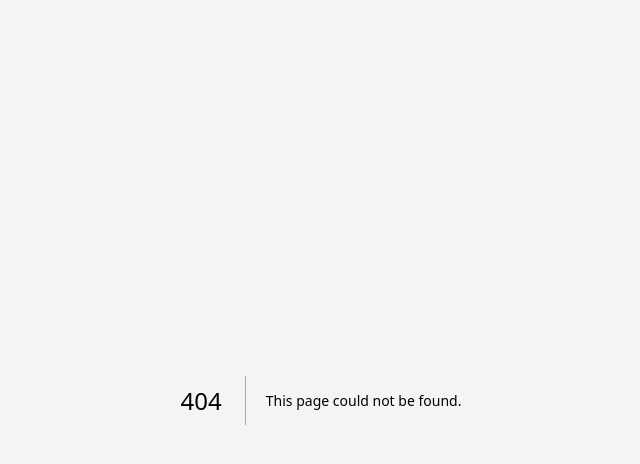
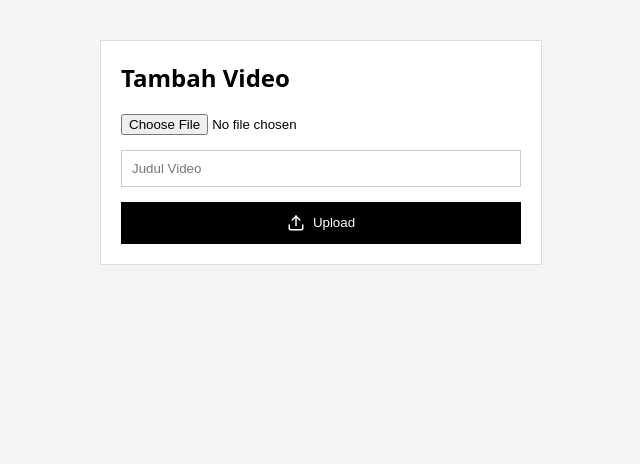
Before and after one commit to hyein89/hubstream-v1, a Next.js app: page /tambah in a window 1280 px wide. Before the commit this address had no page. Shown: the top 464 px of the page, without its empty margins (319-959 px from the left). Built offline with nearby package versions, Linux system fonts and the light colour scheme; no server answers.

Commit message:
Create page.js

```diff
--- /dev/null
+++ b/app/tambah/page.js
@@ -0,0 +1,107 @@
+'use client';
+import { useState } from 'react';
+import { supabase } from '@/lib/supabase';
+
+export default function TambahVideo() {
+  const [file, setFile] = useState(null);
+  const [title, setTitle] = useState('');
+  const [loading, setLoading] = useState(false);
+
+  const handleFile = (e) => {
+    const selected = e.target.files[0];
+    if (selected) {
+      setFile(selected);
+      // Ambil judul otomatis dari nama file
+      setTitle(selected.name.replace(/\.[^/.]+$/, ""));
+    }
+  };
+
+  const uploadProses = async () => {
+    if (!file) return;
+    setLoading(true);
+
+    try {
+      const id = Math.random().toString(36).substring(2, 8);
+
+      // Ambil frame video
+      const video = document.createElement('video');
+      video.src = URL.createObjectURL(file);
+      await new Promise(r => video.onloadeddata = r);
+      video.currentTime = 1;
+      await new Promise(r => video.onseeked = r);
+
+      const canvas = document.createElement('canvas');
+      canvas.width = video.videoWidth;
+      canvas.height = video.videoHeight;
+      canvas.getContext('2d').drawImage(video, 0, 0);
+      const blobImage = await new Promise(r => canvas.toBlob(r, 'image/jpeg'));
+
+      // Upload ke Storage
+      await supabase.storage.from('videos').upload(`${id}.mp4`, file);
+      await supabase.storage.from('thumbnails').upload(`${id}.jpg`, blobImage);
+
+      const urlVideo = supabase.storage.from('videos').getPublicUrl(`${id}.mp4`).data.publicUrl;
+      const urlImage = supabase.storage.from('thumbnails').getPublicUrl(`${id}.jpg`).data.publicUrl;
+
+      // Masukin ke DB
+      await supabase.from('videos').insert([{
+        id,
+        title,
+        image: urlImage,
+        video: urlVideo,
+        hitcound: 0
+      }]);
+
+      alert(`Berhasil! Link video: /${id}`);
+      window.location.reload();
+    } catch (err) {
+      alert("Terjadi kesalahan saat upload.");
+      console.error(err);
+    }
+    setLoading(false);
+  };
+
+  return (
+    <div style={{ padding: '20px', maxWidth: '400px', margin: '40px auto', background: '#fff', border: '1px solid #ddd' }}>
+      <h2 style={{ marginTop: 0 }}>Tambah Video</h2>
+
+      <input
+        type="file"
+        accept="video/*"
+        onChange={handleFile}
+        style={{ marginBottom: '15px', display: 'block', width: '100%' }}
+      />
+
+      <input
+        type="text"
+        value={title}
+        onChange={e => setTitle(e.target.value)}
+        placeholder="Judul Video"
+        style={{
+          width: '100%', padding: '10px', marginBottom: '15px',
+          border: '1px solid #ccc', boxSizing: 'border-box'
+        }}
+      />
+
+      <button
+        onClick={uploadProses}
+        disabled={loading || !file}
+        style={{
+          width: '100%', padding: '12px', background: '#000', color: '#fff',
+          border: 'none', cursor: 'pointer', display: 'flex', justifyContent: 'center', alignItems: 'center', gap: '8px'
+        }}
+      >
+        {loading ? 'Proses...' : (
+          <>
+            <svg width="18" height="18" viewBox="0 0 24 24" fill="none" stroke="currentColor" strokeWidth="2" strokeLinecap="square" strokeLinejoin="miter">
+              <path d="M21 15v4a2 2 0 0 1-2 2H5a2 2 0 0 1-2-2v-4"></path>
+              <polyline points="17 8 12 3 7 8"></polyline>
+              <line x1="12" y1="3" x2="12" y2="15"></line>
+            </svg>
+            Upload
+          </>
+        )}
+      </button>
+    </div>
+  );
+}
```
